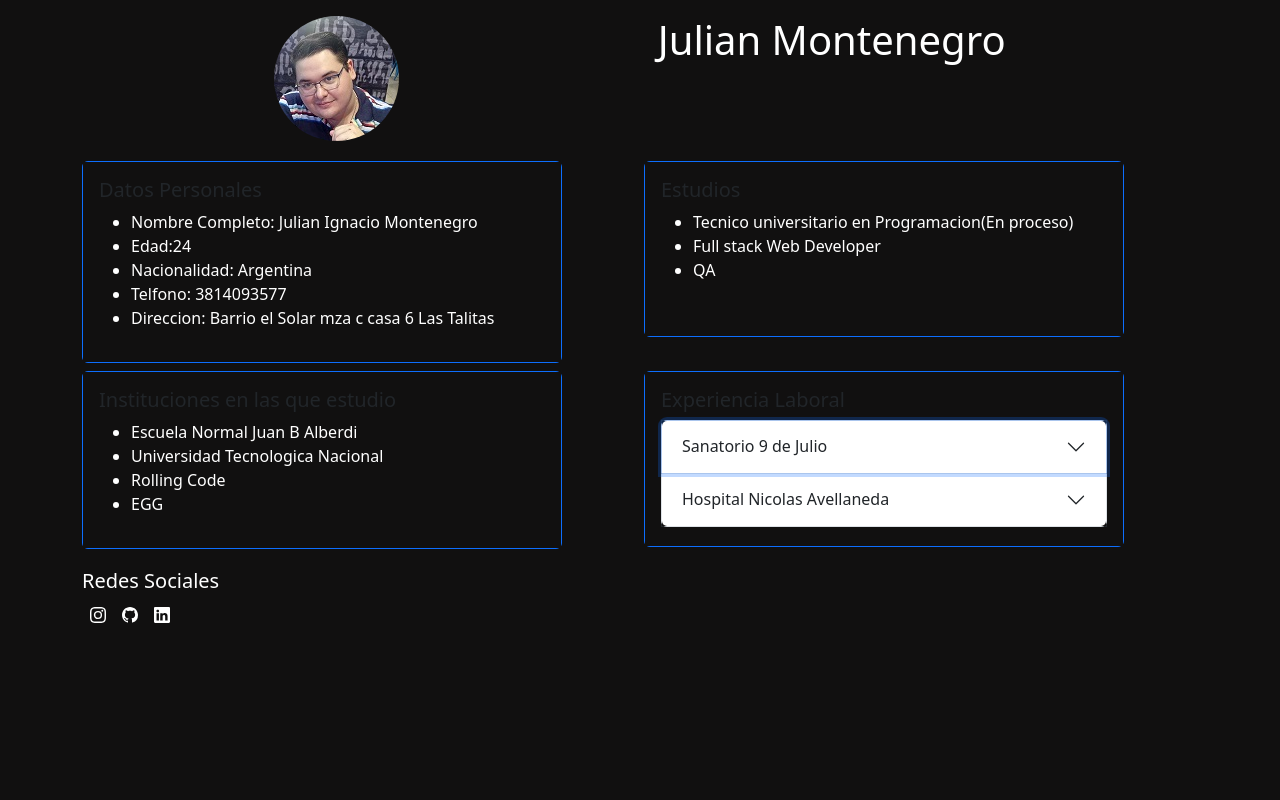
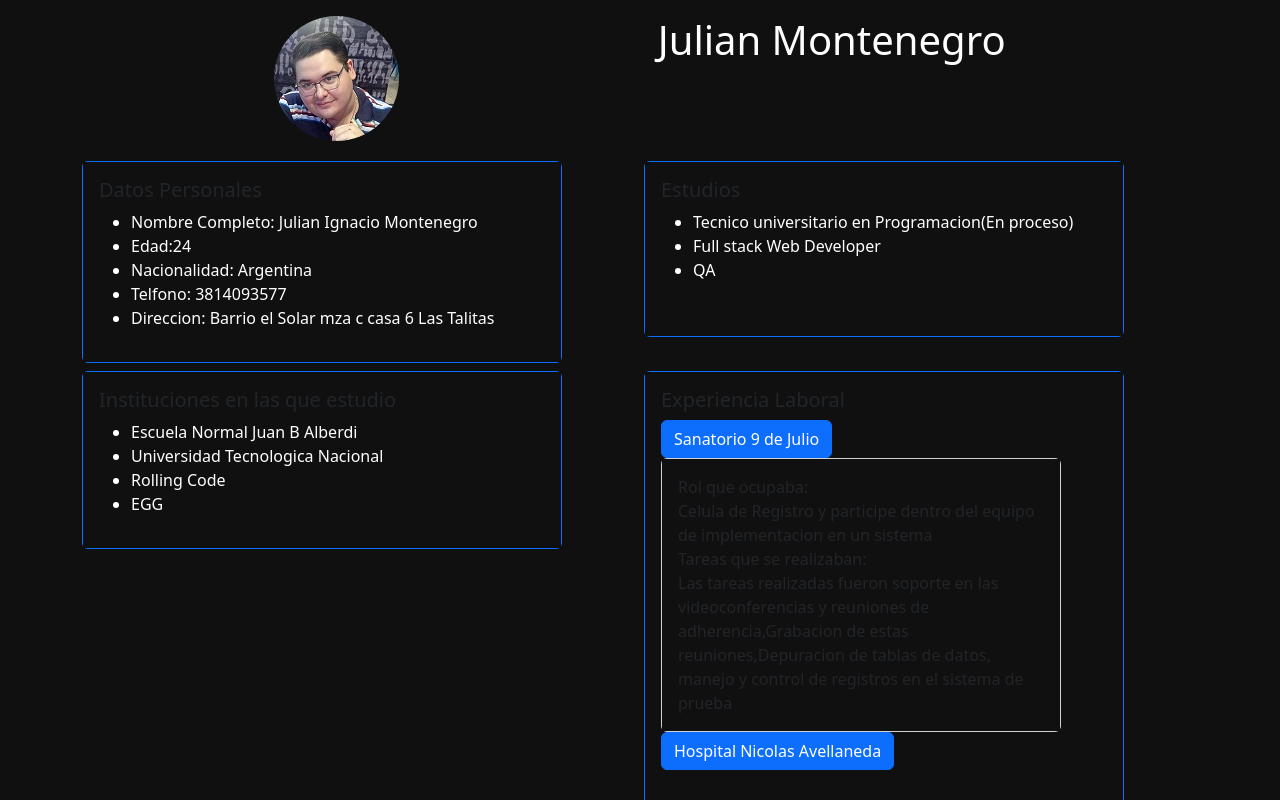
Before and after one commit to JulianIgnacio/TPN-Programacion-3, a React (Vite) app: page / in a window 1280 px wide. Both pictures are taken after a click on the button "Sanatorio 9 de Julio". Shown: the top 800 px of the page. Built offline with nearby package versions, Linux system fonts and the light colour scheme.

Commit message:
se agrego desplegable de datos para mostrar detalle en experiencias

```diff
--- a/src/Components/main.jsx
+++ b/src/Components/main.jsx
@@ -1,10 +1,14 @@
+import { useState } from 'react';
 import Container from 'react-bootstrap/Container';
 import Row from 'react-bootstrap/Row';
 import Col from 'react-bootstrap/Col';
-import { Card , Accordion} from 'react-bootstrap';
+import { Card , Button , Collapse, Accordion} from 'react-bootstrap';
 import '../css/main.css'
 
 const Main = (props) => {
+  const [open, setOpen] = useState(false);
+  const [open2, setOpen2] = useState(false);
+
     return (
         <>
         {//las cards row,col,container y Accordion se llaman desde react-bootstrap
@@ -57,30 +61,54 @@ const Main = (props) => {
           </Card>
         </Col>
         <Col>
-          <Card border='primary' style={{ width: '30rem' , height: '11rem'}}>
+          <Card border='primary' style={{ width: '30rem' , minheight: '11rem'}}>
             <Card.Body>
               <Card.Title >Experiencia Laboral</Card.Title>
               <Card.Text>
-                <Accordion className='bg-dark' defaultActiveKey="0">
-                  <Accordion.Item className='bg-dark' eventKey="0">
-                    <Accordion.Header>{props.Alumno.Experiencia_Laboral[0]}</Accordion.Header>
-                    <Accordion.Body>
-                      Rol que ocupaba:
+              <Button
+              onClick={() => setOpen(!open)}
+              aria-controls="example-collapse-text"
+              aria-expanded={open}
+              >
+                {props.Alumno.Experiencia_Laboral[0]}
+              </Button>
+              <div style={{ minHeight: '150px' }}>
+                <Collapse in={open} dimension="width">
+                  <div id="example-collapse-text">
+                    <Card body style={{ width: '400px' }}>
+                    Rol que ocupaba:
                       <br />
                        {props.Alumno.RolyTareas[0]}
                       <br />
                       Tareas que se realizaban:
                       <br />
                       {props.Alumno.RolyTareas[1]}
-                    </Accordion.Body>
-                    </Accordion.Item>
-                    <Accordion.Item className='bg-dark' eventKey="1">
-                      <Accordion.Header>{props.Alumno.Experiencia_Laboral[1]}</Accordion.Header>
-                      <Accordion.Body>
-
-                      </Accordion.Body>
-                      </Accordion.Item>
-                      </Accordion>
+                    </Card>
+                  </div>
+                </Collapse>
+              </div>
+              <Button
+              onClick={() => setOpen2(!open2)}
+              aria-controls="example-collapse-text2"
+              aria-expanded={open2}
+              >
+                {props.Alumno.Experiencia_Laboral[1]}
+              </Button>
+              <div style={{ minHeight: '150px' }}>
+                <Collapse in={open2} dimension="width">
+                  <div id="example-collapse-text2">
+                    <Card body style={{ width: '450px' }}>
+                    Rol que ocupaba:
+                      <br />
+                       {props.Alumno.RolyTareas[2]}
+                      <br />
+                      Tareas que se realizaban:
+                      <br />
+                      {props.Alumno.RolyTareas[3]}
+                    </Card>
+                  </div>
+                </Collapse>
+              </div>
               </Card.Text>
             </Card.Body>
           </Card>
```
